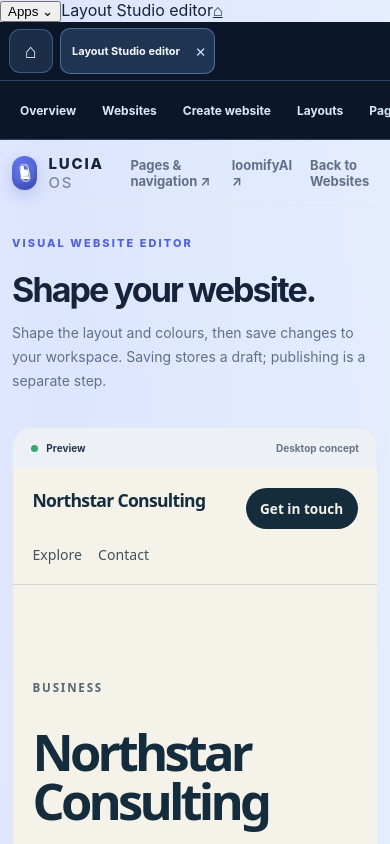
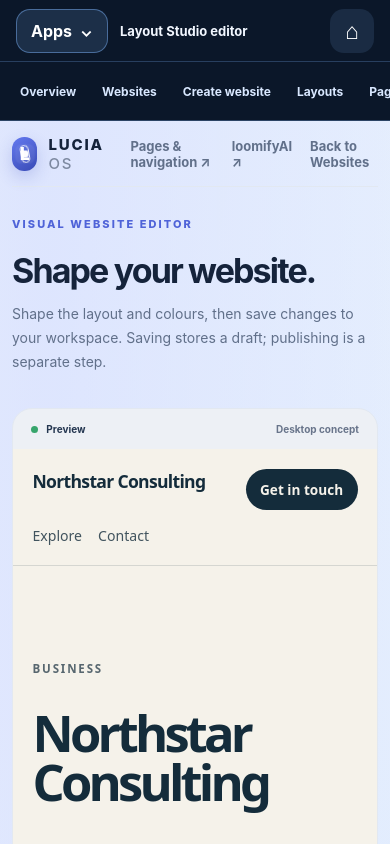
Before and after one commit to trendorafindsinc-jpg/lucia-os, a Next.js app: page /editor in a window 390 px wide. Shown: the top 844 px of the page. Built offline with nearby package versions, Linux system fonts and the light colour scheme.

Commit message:
style(mobile): Blue Glass switcher, safe areas and touch targets

```diff
--- a/src/styles/phase-3-blue-glass.css
+++ b/src/styles/phase-3-blue-glass.css
@@ -127,3 +127,20 @@
   .lucia-blue-glass-nav .workspace-tab-home { min-width: 44px; min-height: 44px; }
   .lucia-blue-glass-nav .workspace-tab { max-width: 170px; }
 }
+
+
+/* Phase 4: phone-first app switcher; desktop and tablet retain the full tab strip. */
+.lucia-mobile-switcher { display: none; }
+@media (max-width: 680px) {
+  .workspace-tabbar { display: none !important; }
+  .lucia-mobile-switcher { position: relative; z-index: 70; display: flex; align-items: center; gap: 12px; min-height: 62px; padding: 8px max(16px, env(safe-area-inset-right)) 8px max(16px, env(safe-area-inset-left)); background: #0b1729; color: #f2f7ff; border-bottom: 1px solid rgba(128,184,255,.25); }
+  .lucia-mobile-switcher-trigger { display: flex; align-items: center; gap: 8px; min-height: 44px; padding: 0 14px; border: 1px solid rgba(128,184,255,.45); border-radius: 14px; background: rgba(128,184,255,.15); color: #fff; font: inherit; font-weight: 700; cursor: pointer; }
+  .lucia-mobile-current-app { min-width: 0; flex: 1; overflow: hidden; white-space: nowrap; text-overflow: ellipsis; font-size: 13px; font-weight: 650; }
+  .lucia-mobile-switcher > a { display: grid; place-items: center; width: 44px; height: 44px; border-radius: 14px; color: #fff; background: rgba(128,184,255,.12); text-decoration: none; font-size: 23px; }
+  .lucia-mobile-app-list { position: absolute; top: calc(100% + 6px); left: max(12px,env(safe-area-inset-left)); right: max(12px,env(safe-area-inset-right)); max-height: min(60vh,480px); overflow-y: auto; padding: 8px; border: 1px solid rgba(128,184,255,.35); border-radius: 18px; background: #0b1729; box-shadow: 0 18px 50px rgba(11,23,41,.3); }
+  .lucia-mobile-app-list[hidden] { display: none; }
+  .lucia-mobile-app-list button { display: block; width: 100%; min-height: 48px; padding: 12px; border: 0; border-radius: 11px; background: transparent; color: #f2f7ff; font: inherit; text-align: left; cursor: pointer; }
+  .lucia-mobile-app-list button[aria-current="page"] { background: rgba(31,107,255,.35); }
+  .lucia-mobile-switcher :is(button,a):focus-visible { outline: 3px solid #80b8ff; outline-offset: 2px; }
+  .workspace-route-navigation { overflow-x: auto; max-width: 100%; overscroll-behavior-x: contain; }
+}
```
